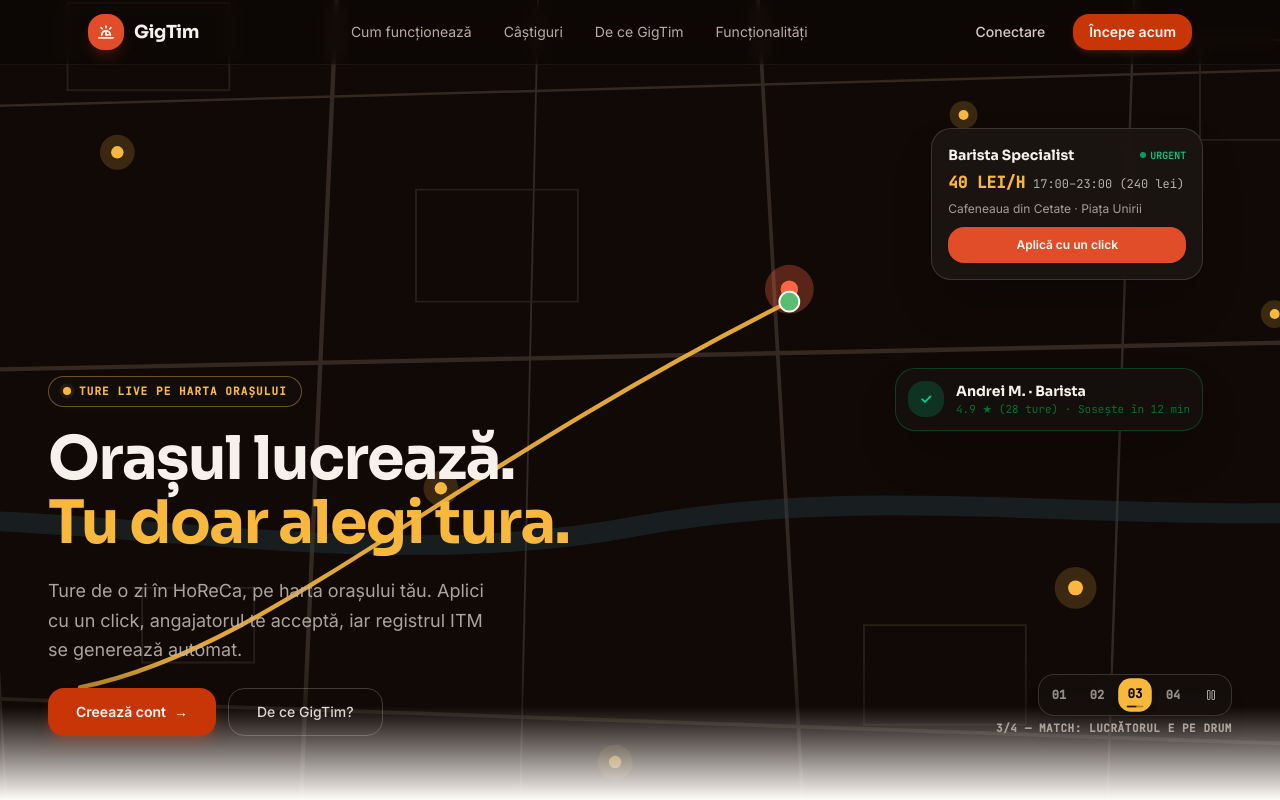
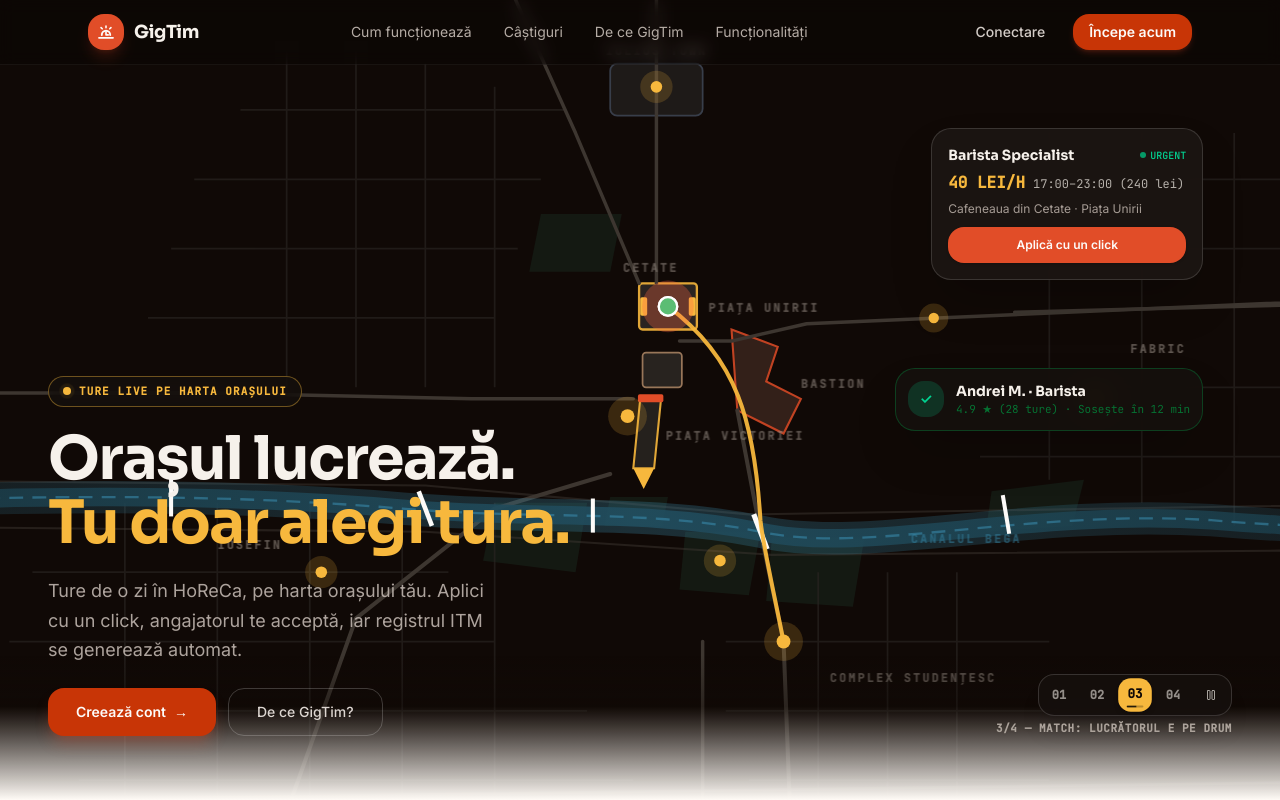
Before and after one commit to lucas-rus/gigtim, a Next.js app in the folder web/: page / in a window 1280 px wide. Shown: the top 800 px of the page. Built offline with nearby package versions, Linux system fonts and the light colour scheme.

Commit message:
feat(hero): authentic Timisoara street vectors and centered camera zoom

```diff
--- a/web/src/components/landing/LivingMapHero.tsx
+++ b/web/src/components/landing/LivingMapHero.tsx
@@ -18,14 +18,14 @@ gsap.registerPlugin(useGSAP, MotionPathPlugin)
  */
 
 const PINS = [
-  { x: 900, y: 320, r: 7, hero: true },
-  { x: 360, y: 210, r: 5 },
-  { x: 620, y: 480, r: 5 },
-  { x: 1130, y: 560, r: 6 },
-  { x: 1040, y: 180, r: 4 },
-  { x: 210, y: 430, r: 5 },
-  { x: 760, y: 700, r: 5 },
-  { x: 1290, y: 340, r: 4 },
+  { x: 750, y: 350, r: 8, hero: true }, // Cafeneaua din Cetate · Piața Unirii
+  { x: 740, y: 160, r: 5 },             // Iulius Town
+  { x: 715, y: 445, r: 6 },             // Piața Victoriei / Opera
+  { x: 850, y: 640, r: 6 },             // Complex Studențesc
+  { x: 795, y: 570, r: 5 },             // Parcul Rozelor / Terasa Bega
+  { x: 450, y: 580, r: 5 },             // Iosefin / Piața Mocioni
+  { x: 1120, y: 430, r: 5 },            // Fabric / Piața Traian
+  { x: 980, y: 360, r: 4.5 },           // Take Ionescu
 ]
 
 const ACTS = [
@@ -65,8 +65,8 @@ export function LivingMapHero() {
     currentTimelineRef.current = tl
 
     if (actIndex === 0) {
-      // Act 1: Night map with all shift pins glowing
-      tl.to(q('[data-map-zoom]'), { scale: 1, svgOrigin: '720 450', duration: 0.65 })
+      // Act 1: Night map with all shift pins glowing — panoramic view over Timișoara
+      tl.to(q('[data-map-zoom]'), { scale: 1, svgOrigin: '750 450', duration: 0.65 })
       tl.to(q('[data-shift-card]'), { autoAlpha: 0, y: 15, duration: 0.2 }, 0)
       tl.to(q('[data-match-toast]'), { autoAlpha: 0, scale: 0.9, duration: 0.15 }, 0)
       tl.to(q('[data-itm-card]'), { autoAlpha: 0, scale: 0.85, duration: 0.2 }, 0)
@@ -80,8 +80,8 @@ export function LivingMapHero() {
         0.05
       )
     } else if (actIndex === 1) {
-      // Act 2: Camera zooms to café pin, shift card rises
-      tl.to(q('[data-map-zoom]'), { scale: 1.5, svgOrigin: '900 320', duration: 0.7 })
+      // Act 2: Smooth camera zoom to Piața Unirii café pin, shift card rises (NO drift up-and-right!)
+      tl.to(q('[data-map-zoom]'), { scale: 1.35, svgOrigin: '750 380', duration: 0.7 })
       tl.to(q('[data-dawn]'), { opacity: 0, duration: 0.25 }, 0)
       tl.to(q('[data-match-toast]'), { autoAlpha: 0, duration: 0.15 }, 0)
       tl.to(q('[data-itm-card]'), { autoAlpha: 0, duration: 0.2 }, 0)
@@ -94,8 +94,8 @@ export function LivingMapHero() {
         0.2
       )
     } else if (actIndex === 2) {
-      // Act 3: Worker traverses route to match & mutual pulse
-      tl.to(q('[data-map-zoom]'), { scale: 1.4, svgOrigin: '720 400', duration: 0.65 })
+      // Act 3: Worker crosses Podul Michelangelo from Complex Studențesc to Unirii
+      tl.to(q('[data-map-zoom]'), { scale: 1.3, svgOrigin: '790 480', duration: 0.65 })
       tl.to(q('[data-shift-card]'), { autoAlpha: 1, y: 0, duration: 0.2 }, 0)
       tl.to(q('[data-itm-card]'), { autoAlpha: 0, duration: 0.2 }, 0)
       tl.to(q('[data-dawn]'), { opacity: 0, duration: 0.2 }, 0)
@@ -120,7 +120,7 @@ export function LivingMapHero() {
       )
     } else if (actIndex === 3) {
       // Act 4: Dawn sweep & stamped ITM register card
-      tl.to(q('[data-map-zoom]'), { scale: 1.18, svgOrigin: '720 450', duration: 0.65 })
+      tl.to(q('[data-map-zoom]'), { scale: 1.15, svgOrigin: '750 450', duration: 0.65 })
       tl.to(q('[data-shift-card]'), { autoAlpha: 0, y: -14, duration: 0.2 }, 0)
       tl.to(q('[data-match-toast]'), { autoAlpha: 0, duration: 0.15 }, 0)
       tl.to(q('[data-route]'), { strokeDashoffset: 0, opacity: 0.35, duration: 0.25 }, 0)
@@ -223,53 +223,177 @@ export function LivingMapHero() {
         fill="none"
         aria-hidden="true"
       >
+        <defs>
+          <linearGradient id="bega-water" x1="0%" y1="0%" x2="100%" y2="0%">
+            <stop offset="0%" stopColor="#1a3b47" stopOpacity="0.8" />
+            <stop offset="50%" stopColor="#214d5e" stopOpacity="0.9" />
+            <stop offset="100%" stopColor="#1a3b47" stopOpacity="0.8" />
+          </linearGradient>
+          <linearGradient id="bega-glow" x1="0%" y1="0%" x2="100%" y2="0%">
+            <stop offset="0%" stopColor="#2a657d" stopOpacity="0.2" />
+            <stop offset="50%" stopColor="#3888a8" stopOpacity="0.3" />
+            <stop offset="100%" stopColor="#2a657d" stopOpacity="0.2" />
+          </linearGradient>
+        </defs>
+
         <g data-map-zoom>
-          {/* Streets Grid */}
-          <g stroke="oklch(0.29 0.02 55)" strokeWidth="2">
-            <path d="M0 180 L1440 140" />
-            <path d="M0 390 L1440 360" strokeWidth="3.5" />
-            <path d="M0 640 L1440 690" strokeWidth="3" />
-            <path d="M0 810 L1440 780" />
-            <path d="M230 0 L280 900" />
-            <path d="M540 0 L500 900" strokeWidth="3.5" />
-            <path d="M870 0 L920 900" strokeWidth="3" />
-            <path d="M1180 0 L1150 900" />
-            <path d="M700 0 L680 900" strokeWidth="1.5" />
+          {/* ── Parks / Green Spaces along Bega & Cetate ── */}
+          <g fill="#1a2e22" opacity="0.45">
+            {/* Parcul Botanic (North of Cetate) */}
+            <path d="M 640 270 L 710 270 L 700 320 L 630 320 Z" />
+            {/* Parcul Central Anton Scudier (South-West of Cathedral) */}
+            <path d="M 600 520 L 680 520 L 670 580 L 590 570 Z" />
+            {/* Parcul Justiției */}
+            <path d="M 700 515 L 750 515 L 745 540 L 695 540 Z" />
+            {/* Parcul Rozelor (Rose Park along Bega) */}
+            <path d="M 765 545 L 830 545 L 820 600 L 760 595 Z" />
+            {/* Parcul Copiilor (Children's Park) */}
+            <path d="M 840 550 L 920 550 L 910 610 L 835 605 Z" />
+            {/* Parcul Regina Maria (East) */}
+            <path d="M 1030 510 L 1110 500 L 1100 540 L 1025 545 Z" />
           </g>
 
-          {/* Bega River */}
+          {/* ── Secondary Streets Grid (Fabric, Iosefin, Elisabetin, Circumvalațiunii) ── */}
+          <g stroke="#2a2522" strokeWidth="1.5" opacity="0.65">
+            {/* Fabric Grid (East) */}
+            <path d="M 1000 240 L 1380 240 M 1000 300 L 1400 300 M 1050 420 L 1400 420 M 1020 480 L 1380 480" />
+            <path d="M 1080 200 L 1080 500 M 1160 200 L 1160 520 M 1240 200 L 1240 540 M 1320 200 L 1320 550" />
+
+            {/* Iosefin & Elisabetin Grid (South-West) */}
+            <path d="M 200 580 L 560 580 M 180 640 L 600 640 M 220 700 L 680 700 M 240 760 L 720 760" />
+            <path d="M 280 520 L 280 820 M 360 520 L 360 840 M 440 520 L 440 850 M 520 520 L 520 850 M 600 520 L 600 860" />
+
+            {/* Circumvalațiunii & Mehala (North-West) */}
+            <path d="M 380 180 L 660 180 M 340 240 L 640 240 M 320 300 L 620 300 M 300 360 L 600 360" />
+            <path d="M 420 120 L 420 420 M 480 120 L 480 420 M 540 140 L 540 420 M 600 160 L 600 420" />
+
+            {/* Complexul Studențesc Grid (South-East) */}
+            <path d="M 800 640 L 1080 640 M 800 700 L 1080 700 M 820 760 L 1080 760" />
+            <path d="M 880 580 L 880 800 M 940 580 L 940 800 M 1000 580 L 1000 800" />
+          </g>
+
+          {/* ── Architectural Landmarks & Historic Plazas ── */}
+          {/* Bastionul Maria Theresia (Historic Star Fortification) */}
           <path
-            d="M0 520 C 260 470, 520 560, 780 510 C 1000 470, 1200 520, 1440 490"
-            stroke="oklch(0.33 0.03 220)"
+            d="M 805 370 L 845 385 L 835 415 L 865 430 L 850 460 L 810 440 Z"
+            fill="#3a251d"
+            stroke="oklch(0.62 0.19 35)"
+            strokeWidth="1.8"
+            opacity="0.85"
+          />
+
+          {/* Piața Unirii (Rectangular Baroque Square) */}
+          <g>
+            <rect x="725" y="330" width="50" height="40" rx="3" fill="#2d2824" stroke="oklch(0.82 0.15 80)" strokeWidth="2" opacity="0.9" />
+            {/* Domul Romano-Catolic mark */}
+            <rect x="768" y="342" width="6" height="16" rx="1.5" fill="oklch(0.82 0.15 80)" />
+            {/* Biserica Sârbească mark */}
+            <rect x="726" y="342" width="6" height="16" rx="1.5" fill="oklch(0.82 0.15 80)" />
+          </g>
+
+          {/* Piața Libertății (Square with Red Brick Tone) */}
+          <rect x="728" y="390" width="34" height="30" rx="3" fill="#2d2824" stroke="#b08968" strokeWidth="1.5" opacity="0.85" />
+
+          {/* Piața Victoriei / Operei (Grand Corso from Opera to Cathedral) */}
+          <g>
+            <path d="M 726 430 L 744 430 L 738 490 L 720 490 Z" fill="#282420" stroke="oklch(0.82 0.15 80)" strokeWidth="1.8" opacity="0.9" />
+            {/* Opera Română mark (North end) */}
+            <rect x="724" y="426" width="22" height="7" rx="1.5" fill="oklch(0.62 0.19 35)" />
+            {/* Catedrala Mitropolitană mark (South end) */}
+            <polygon points="720,490 738,490 729,508" fill="oklch(0.82 0.15 80)" />
+          </g>
+
+          {/* Iulius Town / Mall Complex (North) */}
+          <rect x="700" y="140" width="80" height="45" rx="6" fill="#252220" stroke="#4a5568" strokeWidth="1.5" opacity="0.7" />
+
+          {/* ── Primary Arteries & Boulevards of Timișoara ── */}
+          <g stroke="#3d3630" strokeWidth="3" strokeLinecap="round" strokeLinejoin="round">
+            {/* Calea Aradului (North past Iulius Town) */}
+            <path d="M 740 330 L 740 185 L 740 0" />
+            {/* Calea Torontalului (North-West) */}
+            <path d="M 725 330 L 670 200 L 580 0" />
+            {/* Inelul 1 / Bulevardul Revoluției din 1989 & Take Ionescu (East) */}
+            <path d="M 760 380 L 805 380 L 870 365 L 1440 340" />
+            {/* Bulevardul Republicii (West to Gara de Nord) */}
+            <path d="M 720 430 L 580 430 L 360 425 L 0 425" />
+            {/* Bulevardul Michelangelo & Vasile Pârvan (South across Bega) */}
+            <path d="M 810 440 L 830 545 L 850 640 L 860 900" strokeWidth="3.5" />
+            {/* Bulevardul 16 Decembrie 1989 / Calea Șagului (South-West) */}
+            <path d="M 700 495 L 600 525 L 480 620 L 380 900" strokeWidth="3.5" />
+            {/* Calea Martirilor 1989 (South to Giroc) */}
+            <path d="M 780 640 L 780 900" />
+            {/* Bulevardul Liviu Rebreanu (Ring 2 South) */}
+            <path d="M 0 780 L 1440 760" strokeWidth="2.5" opacity="0.7" />
+            {/* Bulevardul Simion Bărnuțiu (Fabric to East) */}
+            <path d="M 1050 355 L 1440 345" />
+            {/* Splaiul Tudor Vladimirescu & Splaiul Nistrului (Along Bega) */}
+            <path d="M 0 500 L 540 505 L 820 530 L 1440 520" strokeWidth="1.8" opacity="0.5" />
+            <path d="M 0 540 L 540 545 L 840 565 L 1440 560" strokeWidth="1.8" opacity="0.5" />
+          </g>
+
+          {/* ── CANALUL BEGA (Real geographic meandering waterway) ── */}
+          {/* Waterway Glow */}
+          <path
+            d="M 0 520 C 180 515, 340 510, 520 525 C 640 535, 730 525, 830 545 C 920 565, 1060 525, 1220 535 C 1340 545, 1400 540, 1440 540"
+            stroke="url(#bega-glow)"
+            strokeWidth="28"
+            strokeLinecap="round"
+          />
+          {/* Main Riverbed */}
+          <path
+            d="M 0 520 C 180 515, 340 510, 520 525 C 640 535, 730 525, 830 545 C 920 565, 1060 525, 1220 535 C 1340 545, 1400 540, 1440 540"
+            stroke="url(#bega-water)"
             strokeWidth="16"
             strokeLinecap="round"
-            opacity="0.45"
+          />
+          {/* Flow Centerline */}
+          <path
+            d="M 0 520 C 180 515, 340 510, 520 525 C 640 535, 730 525, 830 545 C 920 565, 1060 525, 1220 535 C 1340 545, 1400 540, 1440 540"
+            stroke="#3888a8"
+            strokeWidth="2"
+            strokeDasharray="12 8"
+            opacity="0.6"
           />
 
-          {/* Architectural Blocks */}
-          <g stroke="oklch(0.25 0.02 55)" strokeWidth="1.5">
-            <path d="M320 90 L450 90 L450 160 L320 160 Z" />
-            <path d="M600 240 L730 240 L730 330 L600 330 Z" />
-            <path d="M960 590 L1090 590 L1090 670 L960 670 Z" />
-            <path d="M120 690 L250 690 L250 770 L120 770 Z" />
-            <path d="M1230 120 L1360 120 L1360 200 L1230 200 Z" />
-            <path d="M380 560 L470 560 L470 620 L380 620 Z" />
+          {/* ── Bridges of Timișoara across Bega ── */}
+          {/* Podul Ștefan cel Mare (Iosefin) */}
+          <line x1="320" y1="500" x2="320" y2="530" stroke="#fdfbf9" strokeWidth="3.5" strokeLinecap="square" />
+          {/* Podul Traian / Maria (Cathedral) */}
+          <line x1="535" y1="512" x2="545" y2="538" stroke="#fdfbf9" strokeWidth="4" strokeLinecap="square" />
+          {/* Podul Tinereții */}
+          <line x1="685" y1="518" x2="685" y2="544" stroke="#fdfbf9" strokeWidth="3.5" strokeLinecap="square" />
+          {/* Podul Michelangelo (Central University artery) */}
+          <line x1="825" y1="532" x2="835" y2="558" stroke="#fdfbf9" strokeWidth="4.5" strokeLinecap="square" />
+          {/* Podul Decebal / Neptun (Fabric) */}
+          <line x1="1040" y1="515" x2="1045" y2="545" stroke="#fdfbf9" strokeWidth="3.5" strokeLinecap="square" />
+
+          {/* ── Subtle District & Landmark Typography ── */}
+          <g fontSize="10" fontWeight="700" letterSpacing="2" fill="#8c827a" opacity="0.65" className="font-mono">
+            <text x="735" y="320" textAnchor="middle">CETATE</text>
+            <text x="785" y="355">PIAȚA UNIRII</text>
+            <text x="748" y="465">PIAȚA VICTORIEI</text>
+            <text x="865" y="420">BASTION</text>
+            <text x="740" y="132" textAnchor="middle">IULIUS TOWN</text>
+            <text x="960" y="555" fill="#3888a8" opacity="0.8">CANALUL BEGA</text>
+            <text x="890" y="675">COMPLEX STUDENȚESC</text>
+            <text x="360" y="560">IOSEFIN</text>
+            <text x="1150" y="390">FABRIC</text>
           </g>
 
-          {/* Worker Route (drawn in Act 3) */}
+          {/* ── Worker Route (drawn in Act 3) ── */}
           <path
             id="gigtim-route"
             data-route
-            d="M330 640 C 480 610, 620 470, 900 330"
+            d="M 850 640 C 840 590, 832 555, 830 535 C 825 450, 810 395, 750 350"
             stroke="oklch(0.82 0.15 80)"
             strokeWidth="3.5"
             strokeLinecap="round"
             strokeDasharray="1"
             pathLength="1"
-            opacity="0.9"
+            opacity="0.95"
           />
 
-          {/* Shift Pins */}
+          {/* ── Shift Pins ── */}
           {PINS.map((pin) => (
             <g key={`${pin.x}-${pin.y}`} data-pin {...(pin.hero ? { 'data-pin-hero': true } : {})}>
               <circle
@@ -283,19 +407,21 @@ export function LivingMapHero() {
                 cy={pin.y}
                 r={pin.r}
                 fill={pin.hero ? 'oklch(0.7 0.19 35)' : 'oklch(0.82 0.15 80)'}
+                stroke={pin.hero ? '#ffffff' : undefined}
+                strokeWidth={pin.hero ? 2 : undefined}
               />
             </g>
           ))}
 
-          {/* Worker Dot */}
+          {/* ── Worker Dot (starts in Complexul Studențesc) ── */}
           <circle
             data-worker
-            cx="330"
+            cx="850"
             cy="640"
             r="8"
             fill="oklch(0.72 0.14 150)"
             stroke="#ffffff"
-            strokeWidth="1.5"
+            strokeWidth="2"
           />
         </g>
       </svg>
@@ -314,7 +440,7 @@ export function LivingMapHero() {
       {/* ── Shift Detail Card (Act 2 & 3) — Personal Timișoara HoReCa ── */}
       <div
         data-shift-card
-        className="absolute flex w-68 max-w-[calc(100vw-2rem)] flex-col gap-1.5 rounded-2xl border p-3.5 sm:p-4 shadow-2xl backdrop-blur-md top-[175px] right-4 sm:top-[16%] sm:right-[6%]"
+        className="absolute flex w-68 max-w-[calc(100vw-2rem)] flex-col gap-1.5 rounded-2xl border p-3.5 sm:p-4 shadow-2xl backdrop-blur-md top-[145px] right-4 sm:top-[16%] sm:right-[6%]"
         style={{
           background: 'oklch(0.205 0.012 50 / 0.95)',
           borderColor: 'oklch(1 0 0 / 0.14)',
```
